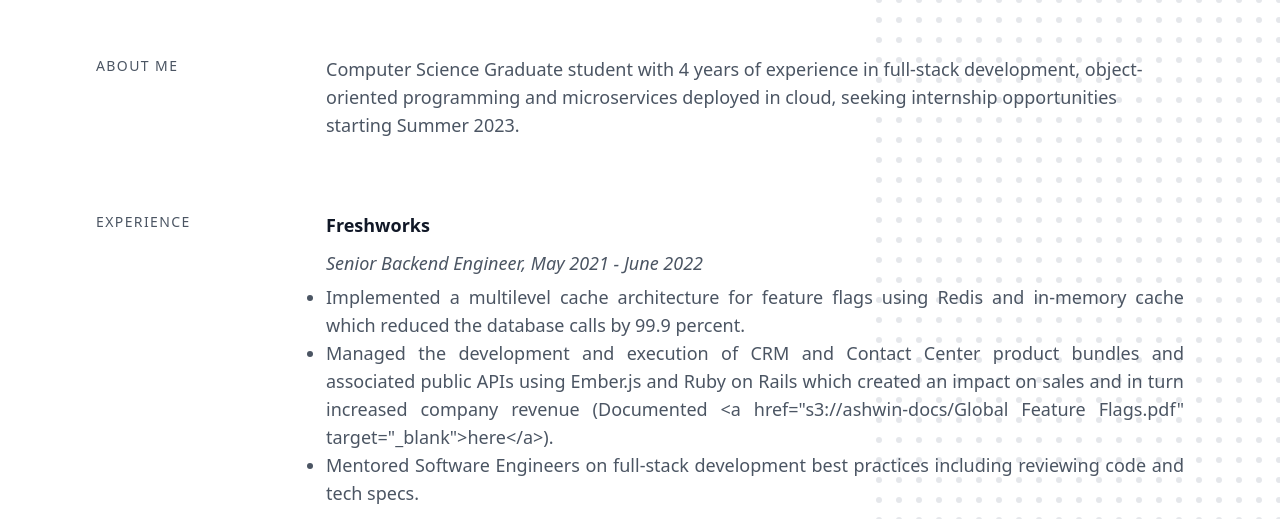
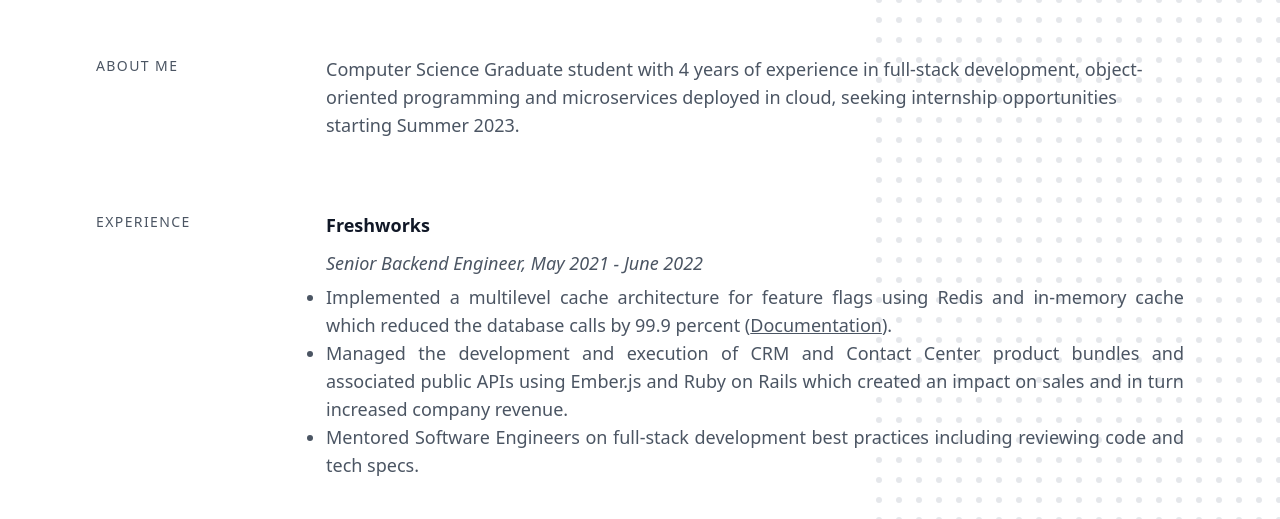
Before and after one commit to ashwin-elangovan/ashwin-elangovan.github.io, a Gatsby site: page / in a window 1280 px wide. Shown: the part 263-782 px from the top of the page. Built offline with nearby package versions, Linux system fonts and the light colour scheme; Gatsby itself is replaced by a stand-in of ours.

Commit message:
Code fixes

```diff
--- a/gatsby-config.js
+++ b/gatsby-config.js
@@ -19,7 +19,7 @@ module.exports = {
     // Optional: List your projects, they must have `name` and `description`. `link` is optional.
     projects: [
       {
-        name: 'Website change detector',
+        name: 'Theia: Website change detector',
         description: 'Feb 2022',
         subdescription: 'A Python web app that monitors a website and alerts upon visual or text changes with screenshots. Implemented image comparison using Pytorch, background workers using rq and email integration using Sendgrid.',
         link: '',
@@ -37,19 +37,74 @@ module.exports = {
         name: 'Freshworks',
         description: 'Senior Backend Engineer, May 2021 - June 2022',
         link: 'https://www.freshworks.com/',
-        subdescription: 'Implemented a multilevel cache architecture for feature flags using Redis and in-memory cache which reduced the database calls by 99.9 percent. <br> Managed the development and execution of CRM and Contact Center product bundles and associated public APIs using Ember.js and Ruby on Rails which created an impact on sales and in turn increased company revenue (Documented <a href="s3://ashwin-docs/Global Feature Flags.pdf" target="_blank">here</a>). <br> Mentored Software Engineers on full-stack development best practices including reviewing code and tech specs.',
+        subdescription: '',
+        desc: [
+          {
+            content: 'Implemented a multilevel cache architecture for feature flags using Redis and in-memory cache which reduced the database calls by 99.9 percent',
+            link: 'https://ashwin-docs.s3.amazonaws.com/Global-flag.pdf',
+            linkname: 'Documentation'
+          },
+          {
+            content: 'Managed the development and execution of CRM and Contact Center product bundles and associated public APIs using Ember.js and Ruby on Rails which created an impact on sales and in turn increased company revenue.',
+            link: '',
+            linkname:''
+          },
+          {
+            content: 'Mentored Software Engineers on full-stack development best practices including reviewing code and tech specs.',
+            link: '',
+            linkname:''
+          }
+        ]
       },
       {
         description: 'Software Engineer, June 2018 - May 2021',
-        subdescription: 'Collaborated with 4 members of the ML team and built a voice bot powered by Freddy AI engine and cast this into a customer-facing beta feature using Ruby on Rails and Memcached. <br> Enhanced the core call-routing design by allowing lookups in serverless custom apps like Helpdesk, ITSM, CRM, etc., to route calls based on dynamic real-time inputs using Node.js. <br> Collaborated with the billing team and created a custom subscription Ruby gem to achieve complete integration with the subscription management platform. <br> Received the Quality Champion award for fixing critical customer issues and enhancing product performance by restructuring frequent SQL queries. Improved the execution time of several APIs by 70 percent.'
+        desc: [
+          {
+            content: 'Collaborated with 4 members of the ML team and built a voice bot powered by Freddy AI engine and cast this into a customer-facing beta feature using Ruby on Rails and Memcached.',
+            link: '',
+            linkname: ''
+          },
+          {
+            content: 'Enhanced the core call-routing design by allowing lookups in serverless custom apps like Helpdesk, ITSM, CRM, etc., to route calls based on dynamic real-time inputs using Node.js.',
+            link: '',
+            linkname:''
+          },
+          {
+            content: 'Collaborated with the billing team and created a custom subscription Ruby gem to achieve complete integration with the subscription management platform.',
+            link: '',
+            linkname:''
+          },
+          {
+            content: 'Received the Quality Champion award for fixing critical customer issues and enhancing product performance by restructuring frequent SQL queries. Improved the execution time of several APIs by 70 percent.',
+            link: '',
+            linkname:''
+          }
+        ]
       },
       {
         description: 'Product Development Intern, Jan 2018 - Jun 2018',
-        subdescription: 'Designed and developed new features on the admin application which drastically reduced the turnaround time for high-priority customer support tickets using Ruby on Rails. <br> Spearheaded the second phase of Freshcaller’s website development using HTML and JavaScript which provided a 360-degree view of Freshworks.'
+        desc: [
+          {
+            content: 'Designed and developed new features on the admin application which drastically reduced the turnaround time for high-priority customer support tickets using Ruby on Rails.',
+            link: '',
+            linkname: ''
+          },
+          {
+            content: 'Spearheaded the second phase of Freshcaller’s website development using HTML and JavaScript which provided a 360-degree view of Freshworks.',
+            link: '',
+            linkname: ''
+          }
+        ]
       },
       {
         description: 'Summer Intern, Mar 2017 - Jul 2017',
-        subdescription: 'Improved SPACES - an internal web portal of Freshworks by developing a meeting room booking system for Freshdesk employees using Node.js which regulated meeting room bookings and reduced the waiting time.'
+        desc: [
+          {
+            content: 'Improved SPACES - an internal web portal of Freshworks by developing a meeting room booking system for Freshdesk employees using Node.js which regulated meeting room bookings and reduced the waiting time.',
+            link: '',
+            linkname: ''
+          }
+        ]
       },
     ],
     // Optional: List your skills, they must have `name` and `description`.
--- a/gatsby-node.js
+++ b/gatsby-node.js
@@ -86,6 +86,13 @@ exports.createSchemaCustomization = ({ actions }) => {
       link: String
       subdescription: String
       subdescriptionCount: String
+      desc: [ExpDescription]
+    }
+
+    type ExpDescription {
+      content: String
+      link: String
+      linkname: String
     }
 
     type MarkdownRemark implements Node {
--- a/src/components/section-experience/index.jsx
+++ b/src/components/section-experience/index.jsx
@@ -15,6 +15,7 @@ const SectionExperience = ({ experience }) => {
           description={item.description}
           link={item.link}
           subdescription={item.subdescription}
+          desc={item.desc}
         />
       ))}
     </Section>
--- a/src/components/summary-item/index.jsx
+++ b/src/components/summary-item/index.jsx
@@ -8,7 +8,7 @@ const classes = {
 
 };
 
-const SummaryItem = ({ name, description, link = false, internal = false, subdescription, paragraph }) => {
+const SummaryItem = ({ name, description, link = false, internal = false, subdescription, desc, paragraph }) => {
   let linkContent;
   if (internal) {
     linkContent = <Link to={link}>{name}</Link>;
@@ -26,10 +26,31 @@ const SummaryItem = ({ name, description, link = false, internal = false, subdes
       >
         {link ? linkContent : name}
       </h3>
-      <p className={`${classes.description} ${subdescription ? 'italic leading-10 font-normal' : ''}`}>{description}</p>
+      <p className={`${classes.description} ${subdescription || desc ? 'italic leading-10 font-normal' : ''}`}>{description}</p>
       <ul>
       {
-        subdescription ? subdescription.split(/<br> /).map(subdescription => <li key={subdescription} className={`${paragraph ? '':'list-disc'} text-justify`}>{subdescription}</li>) : ''
+        desc ?
+        desc.map(
+          desc =>
+          <li key={desc} className={'list-disc text-justify'}>
+            {desc.content} {desc.link && desc.linkname ? <a href={desc.link} target='_blank' rel='noreferrer'>(<b><u>{desc.linkname}</u></b>).</a>: ''}
+          </li>
+        )
+        :
+        ''
+      }
+      </ul>
+      <ul>
+      {
+        subdescription ?
+        subdescription.split(/<br> /).map(
+          subdescription =>
+          <li key={subdescription} className={`${paragraph ? '':'list-disc'} text-justify`}>
+            {subdescription}
+          </li>
+        )
+        :
+        ''
       }
       </ul>
     </div>
--- a/src/pages/index.jsx
+++ b/src/pages/index.jsx
@@ -57,7 +57,11 @@ export const pageQuery = graphql`
           description
           link
           subdescription
-          subdescriptionCount
+          desc {
+            content
+            link
+            linkname
+          }
         }
         skills {
           name
```
